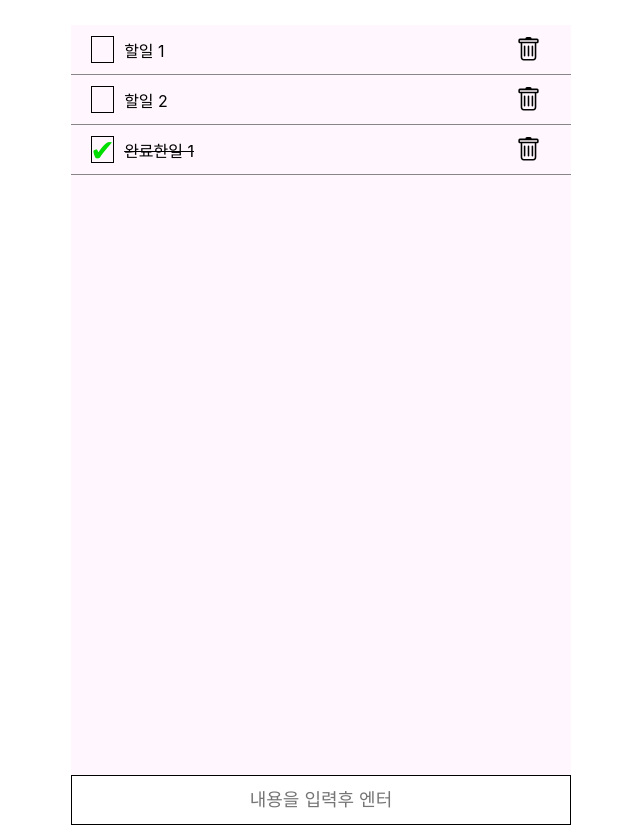
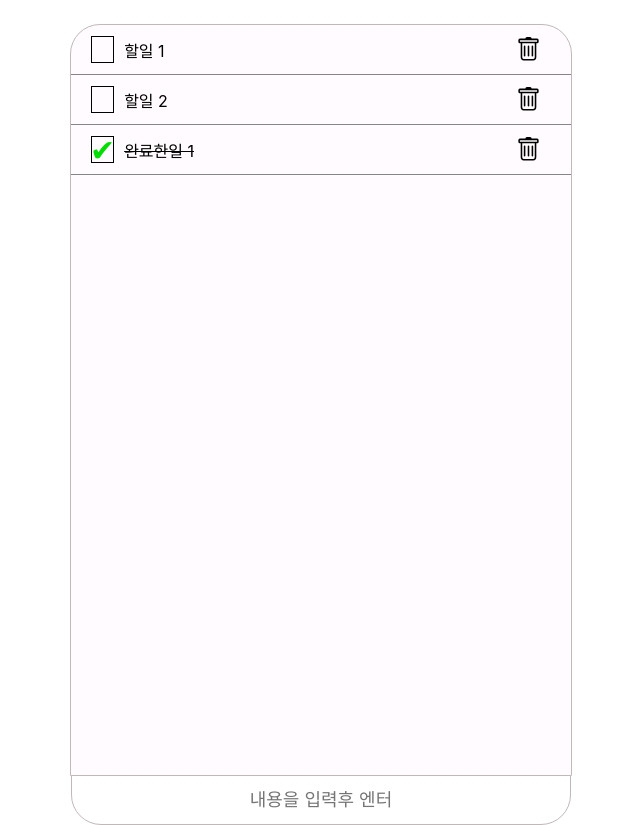
Before and after one commit to preCrew/MinHyung, a React (Create React App) app in the folder Projects/SoloProjects/todolist/: page / in a window 1280 px wide. Shown: the whole page, without its empty margins (319-959 px from the left). Built offline with nearby package versions, Linux system fonts and the light colour scheme.

Commit message:
Modify: 디자인 변경
직각 -> 둥굴게

```diff
--- a/Projects/SoloProjects/todolist/src/styles/inputText.css
+++ b/Projects/SoloProjects/todolist/src/styles/inputText.css
@@ -2,7 +2,8 @@
     width: 100%;
     height: 50px;
 
-    border: 0.1px solid black;
+    border-radius: 0 0 30px 30px;
+    border: 0.1px solid rgb(193, 185, 185);
     font-size: 18px;
     text-align: center;
 
@@ -10,5 +11,5 @@
 }
 .inputText:focus {
     outline: none;
-    border: 1px solid black;
+    border: 1px solid rgb(130, 124, 124);;
 }
--- a/Projects/SoloProjects/todolist/src/styles/todoList.css
+++ b/Projects/SoloProjects/todolist/src/styles/todoList.css
@@ -7,7 +7,7 @@
 .todoListContainer {
     width: 500px;
     height: 750px;
-    background-color: rgb(255, 247, 253);
-
-    position: absolute;
+    background-color: rgb(255, 251, 254);
+    border-radius: 30px 30px 0 0;
+    border: 0.1px solid rgb(193, 185, 185);
 }
```
